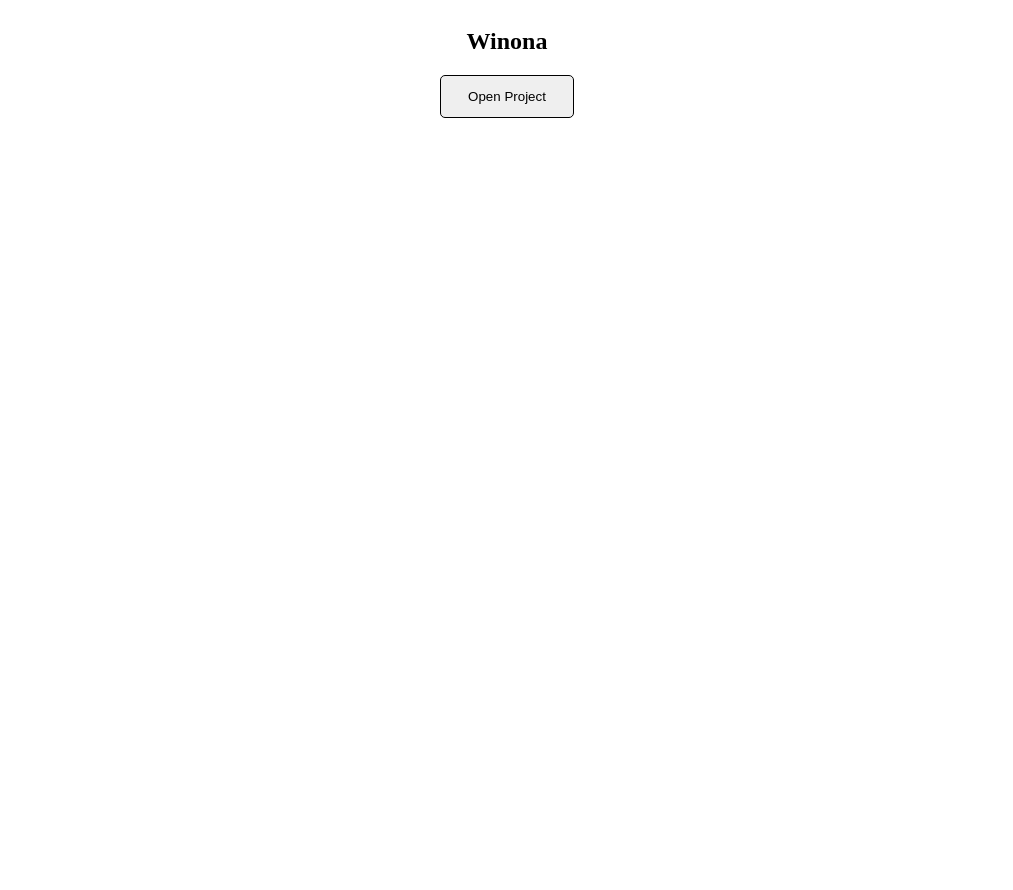
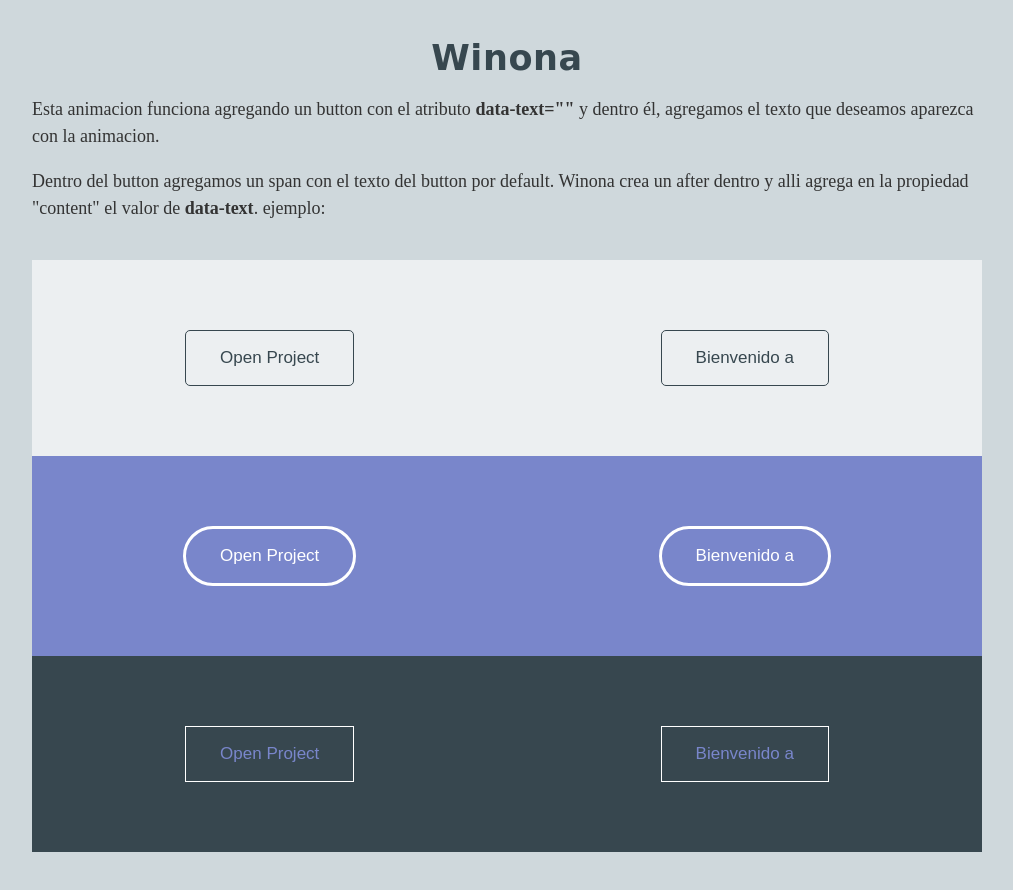
Before and after one commit to bryanvillamil/animation, a website: page index.html in a window 1280 px wide. Shown: the whole page, without its empty margins (133-1146 px from the left). Before the commit the page ends 800 px from the top, so only its background shows below. Drawn offline with nearby package versions, Linux system fonts and the light colour scheme; a web font is replaced by a local one.

Commit message:
se agrego animacion Winona con explicacion

```diff
--- a/index.html
+++ b/index.html
@@ -9,13 +9,43 @@
 </head>
 
 <body>
-	<section class="winona">
-		<div class="winona--title">
+	<section class="content content__winona">
+		<div class="content__title">
 			<h2>Winona</h2>
 		</div>
-		<button class="button" data-text="Open Project">
-			<span>Open Project</span>
-		</button>
+		<div class="content__desc">
+			<p>Esta animacion funciona agregando un button con el atributo <strong> data-text="" </strong> y dentro él,
+				agregamos el texto que deseamos aparezca con la animacion.
+			</p>
+
+			<p>Dentro del button agregamos un span con el texto del button por default. Winona crea un after dentro y alli agrega en
+				la propiedad "content" el valor de <strong> data-text</strong>.  ejemplo:
+			</p>
+		</div>
+		<div class="box bg-1">
+			<button class="" data-text="Open Project">
+				<span>Open Project</span>
+			</button>
+			<button class="" data-text="Store Wood">
+				<span>Bienvenido a</span>
+			</button>
+		</div>
+		<div class="box bg-2">
+			<button class="" data-text="Open Project">
+				<span>Open Project</span>
+			</button>
+			<button class="" data-text="Store Wood">
+				<span>Bienvenido a</span>
+			</button>
+		</div>
+		<div class="box bg-3">
+			<button class="" data-text="Open Project">
+				<span>Open Project</span>
+			</button>
+			<button class="" data-text="Store Wood">
+				<span>Bienvenido a</span>
+			</button>
+		</div>
 	</section>
 
 	<script src="https://ajax.googleapis.com/ajax/libs/jquery/2.1.4/jquery.min.js"></script>
--- a/sass/_animation.scss
+++ b/sass/_animation.scss
@@ -4,10 +4,13 @@
     align-items: center;
     justify-content: center;
 	padding: 1em 2em;
+	background: none;
+	color: none;
 	border: none;
     cursor: pointer;
 	position: relative;
 	z-index: 1;
+	transition: all .5s;
 	-webkit-backface-visibility: hidden;
 	-moz-osx-font-smoothing: grayscale;
     &:focus {
@@ -15,9 +18,23 @@
     }
 }
 
+ @mixin button--inverted {
+	 color: #7986cb;
+	 &:hover {
+		 border-color: #21333C;
+		 background-color: #21333C;
+		 &:after {
+			 color: #fff;
+		 }
+	 }
+ }
 
- // WINONA
- @mixin winona {
+
+
+// *****************************
+// ********* WINONA ************
+// *****************************
+@mixin winona {
     border: 1px solid;
     border-radius: 5px;
 	overflow: hidden;
@@ -45,14 +62,13 @@
     }
     span {
         display: block;
-        padding: 1em 2em;
+		padding: 1em 2em;
     	-webkit-transition: -webkit-transform 0.3s, opacity 0.3s;
     	transition: transform 0.3s, opacity 0.3s;
     	-webkit-transition-timing-function: cubic-bezier(0.2, 1, 0.3, 1);
     	transition-timing-function: cubic-bezier(0.2, 1, 0.3, 1);
     }
     &:hover {
-        border-color: #3f51b5;
 	    background-color: rgba(63, 81, 181, 0.1);
         &:after {
             opacity: 1;
--- a/sass/style.scss
+++ b/sass/style.scss
@@ -1,13 +1,93 @@
 @import "animation.scss";
+@import url('https://fonts.googleapis.com/css?family=Gugi');
+
+html {
+    font-size: 10px;
+}
+body {
+    background: #cfd8dc;
+}
+
+/* Box Bg */
+.bg-1 {
+	background: #ECEFF1;
+	color: #37474f;
+}
+.bg-2 {
+	background: #7986cb;
+	color: #ECEFF1;
+}
+.bg-3 {
+	background: #37474f;
+	color: #fff;
+}
 
 
-.winona {
-    display: flex;
-    justify-content: center;
-    align-items: center;
-    flex-direction: column;
+.content {
+    width: 95rem;
+    margin: 0 auto;
+    padding: 3rem;
+    &__title {
+        display: flex;
+        justify-content: center;
+        h2 {
+            font-size: 3.5rem;
+            color: #37474f;
+            font-family: 'Gugi', cursive;
+            letter-spacing: .6px;
+            margin: 0;
+        }
+    }
+    &__desc {
+        padding: 0 0 2rem;
+        p {
+            font-size: 1.8rem;
+            color: #333;
+            line-height: 1.5;
+        }
+    }
+    .box {
+        display: flex;
+        justify-content: space-around;
+        padding: 7rem 0;
+    }
+}
+
+
+// Animaciones
+
+
+//****************************
+//******** Winona ************
+//****************************
+
+.content__winona {
     button {
         @include button;
         @include winona;
+        font-size: 1.7rem;
+    }
+    .bg-1 {
+        button {
+            color: #37474f;
+            border-color: #37474f;
+        }
+    }
+    .bg-2 {
+        button {
+            border-radius: 4rem;
+            color: #fff;
+            border: 3px solid #fff;
+            &:hover {
+                border-color: #3f51b5;
+            }
+        }
+    }
+    .bg-3 {
+        button {
+            @include button--inverted;
+            border-radius: 0;
+            border-color: #fff;
+        }
     }
 }
```
Also changed, not shown: README.md, css/style.css, css/style.min.css.
